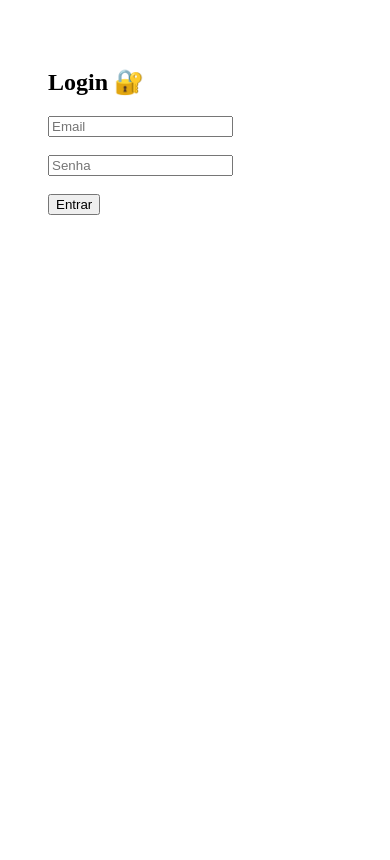
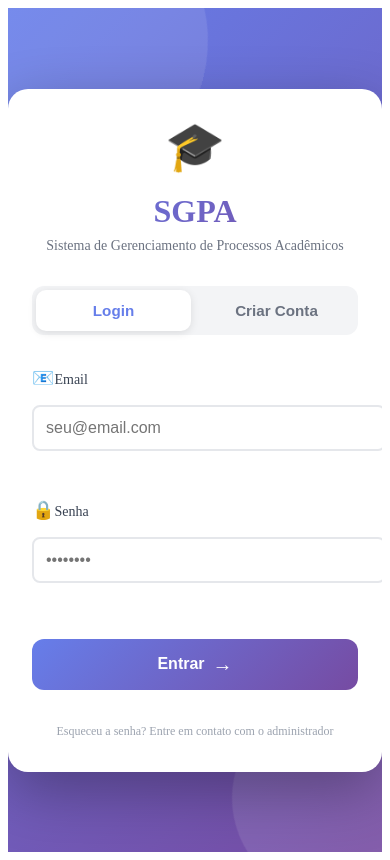
Before and after one commit to gabriel-goncalves1122/SGPA, a React (Vite) app in the folder FRONTEND/: page / in a window 390 px wide. Built offline with nearby package versions, Linux system fonts and the light colour scheme; no server answers.

Commit message:
Adicionar página de login com design responsivo, animações e funcionalidades de registro e autenticação

```diff
--- /dev/null
+++ b/FRONTEND/src/pages/Login.css
@@ -0,0 +1,347 @@
+.login-container {
+  min-height: 100vh;
+  display: flex;
+  align-items: center;
+  justify-content: center;
+  position: relative;
+  overflow: hidden;
+  background: linear-gradient(135deg, #667eea 0%, #764ba2 100%);
+}
+
+.login-background {
+  position: absolute;
+  top: 0;
+  left: 0;
+  width: 100%;
+  height: 100%;
+  overflow: hidden;
+}
+
+.login-shapes {
+  position: relative;
+  width: 100%;
+  height: 100%;
+}
+
+.shape {
+  position: absolute;
+  border-radius: 50%;
+  background: rgba(255, 255, 255, 0.1);
+  animation: float 20s infinite ease-in-out;
+}
+
+.shape-1 {
+  width: 300px;
+  height: 300px;
+  top: -100px;
+  left: -100px;
+  animation-delay: 0s;
+}
+
+.shape-2 {
+  width: 200px;
+  height: 200px;
+  bottom: -50px;
+  right: -50px;
+  animation-delay: 3s;
+}
+
+.shape-3 {
+  width: 400px;
+  height: 400px;
+  top: 50%;
+  left: 50%;
+  transform: translate(-50%, -50%);
+  animation-delay: 6s;
+}
+
+@keyframes float {
+  0%, 100% {
+    transform: translateY(0) rotate(0deg);
+  }
+  50% {
+    transform: translateY(-30px) rotate(180deg);
+  }
+}
+
+.login-card {
+  position: relative;
+  z-index: 1;
+  background: white;
+  border-radius: 24px;
+  box-shadow: 0 20px 60px rgba(0, 0, 0, 0.3);
+  padding: 3rem;
+  width: 90%;
+  max-width: 450px;
+  animation: slideUp 0.5s ease-out;
+}
+
+@keyframes slideUp {
+  from {
+    opacity: 0;
+    transform: translateY(30px);
+  }
+  to {
+    opacity: 1;
+    transform: translateY(0);
+  }
+}
+
+.login-header {
+  text-align: center;
+  margin-bottom: 2rem;
+}
+
+.login-logo {
+  font-size: 4rem;
+  margin-bottom: 1rem;
+  animation: bounce 2s infinite;
+}
+
+@keyframes bounce {
+  0%, 100% {
+    transform: translateY(0);
+  }
+  50% {
+    transform: translateY(-10px);
+  }
+}
+
+.login-header h1 {
+  margin: 0;
+  font-size: 2.5rem;
+  font-weight: 700;
+  background: linear-gradient(135deg, #667eea 0%, #764ba2 100%);
+  -webkit-background-clip: text;
+  -webkit-text-fill-color: transparent;
+  background-clip: text;
+}
+
+.login-header p {
+  margin: 0.5rem 0 0 0;
+  color: #6b7280;
+  font-size: 0.875rem;
+}
+
+.login-tabs {
+  display: flex;
+  gap: 0.5rem;
+  margin-bottom: 2rem;
+  background: #f3f4f6;
+  padding: 0.25rem;
+  border-radius: 12px;
+}
+
+.tab {
+  flex: 1;
+  padding: 0.75rem;
+  border: none;
+  background: transparent;
+  color: #6b7280;
+  font-size: 0.95rem;
+  font-weight: 600;
+  border-radius: 10px;
+  cursor: pointer;
+  transition: all 0.3s;
+}
+
+.tab:hover {
+  color: #374151;
+}
+
+.tab.active {
+  background: white;
+  color: #667eea;
+  box-shadow: 0 2px 8px rgba(0, 0, 0, 0.1);
+}
+
+.login-form {
+  display: flex;
+  flex-direction: column;
+  gap: 1.5rem;
+}
+
+.form-group {
+  display: flex;
+  flex-direction: column;
+  gap: 0.5rem;
+}
+
+.form-group label {
+  display: flex;
+  align-items: center;
+  gap: 0.5rem;
+  font-weight: 600;
+  color: #374151;
+  font-size: 0.875rem;
+}
+
+.form-group .icon {
+  font-size: 1.125rem;
+}
+
+.form-group input {
+  padding: 0.875rem 1rem;
+  border: 2px solid #e5e7eb;
+  border-radius: 12px;
+  font-size: 1rem;
+  transition: all 0.3s;
+  background: white;
+}
+
+.form-group input:focus {
+  outline: none;
+  border-color: #667eea;
+  box-shadow: 0 0 0 3px rgba(102, 126, 234, 0.1);
+}
+
+.form-group input:disabled {
+  background: #f9fafb;
+  cursor: not-allowed;
+}
+
+.error-message {
+  display: flex;
+  align-items: center;
+  gap: 0.5rem;
+  padding: 0.875rem 1rem;
+  background: #fef2f2;
+  border: 2px solid #fecaca;
+  border-radius: 12px;
+  color: #dc2626;
+  font-size: 0.875rem;
+  animation: shake 0.5s;
+}
+
+@keyframes shake {
+  0%, 100% { transform: translateX(0); }
+  25% { transform: translateX(-10px); }
+  75% { transform: translateX(10px); }
+}
+
+.error-icon {
+  font-size: 1.25rem;
+}
+
+.login-button {
+  display: flex;
+  align-items: center;
+  justify-content: center;
+  gap: 0.5rem;
+  padding: 1rem;
+  border: none;
+  background: linear-gradient(135deg, #667eea 0%, #764ba2 100%);
+  color: white;
+  font-size: 1rem;
+  font-weight: 600;
+  border-radius: 12px;
+  cursor: pointer;
+  transition: all 0.3s;
+  margin-top: 0.5rem;
+}
+
+.login-button:hover:not(:disabled) {
+  transform: translateY(-2px);
+  box-shadow: 0 8px 16px rgba(102, 126, 234, 0.3);
+}
+
+.login-button:active:not(:disabled) {
+  transform: translateY(0);
+}
+
+.login-button:disabled {
+  opacity: 0.7;
+  cursor: not-allowed;
+}
+
+.login-button .arrow {
+  font-size: 1.25rem;
+  transition: transform 0.3s;
+}
+
+.login-button:hover:not(:disabled) .arrow {
+  transform: translateX(5px);
+}
+
+.spinner {
+  width: 16px;
+  height: 16px;
+  border: 2px solid rgba(255, 255, 255, 0.3);
+  border-top-color: white;
+  border-radius: 50%;
+  animation: spin 0.6s linear infinite;
+}
+
+@keyframes spin {
+  to {
+    transform: rotate(360deg);
+  }
+}
+
+.login-footer {
+  margin-top: 2rem;
+  text-align: center;
+}
+
+.login-footer p {
+  margin: 0;
+  color: #9ca3af;
+  font-size: 0.75rem;
+  line-height: 1.5;
+}
+
+/* Responsividade */
+@media (max-width: 640px) {
+  .login-card {
+    padding: 2rem 1.5rem;
+    border-radius: 20px;
+  }
+
+  .login-header h1 {
+    font-size: 2rem;
+  }
+
+  .login-logo {
+    font-size: 3rem;
+  }
+
+  .form-group input {
+    padding: 0.75rem;
+  }
+
+  .login-button {
+    padding: 0.875rem;
+  }
+}
+
+/* Animação de entrada */
+.login-card > * {
+  animation: fadeIn 0.6s ease-out backwards;
+}
+
+.login-header {
+  animation-delay: 0.1s;
+}
+
+.login-tabs {
+  animation-delay: 0.2s;
+}
+
+.login-form {
+  animation-delay: 0.3s;
+}
+
+.login-footer {
+  animation-delay: 0.4s;
+}
+
+@keyframes fadeIn {
+  from {
+    opacity: 0;
+    transform: translateY(20px);
+  }
+  to {
+    opacity: 1;
+    transform: translateY(0);
+  }
+}
--- a/FRONTEND/src/pages/Login.tsx
+++ b/FRONTEND/src/pages/Login.tsx
@@ -1,47 +1,142 @@
 import { useState } from "react";
-import { signInWithEmailAndPassword } from "firebase/auth";
+import { signInWithEmailAndPassword, createUserWithEmailAndPassword } from "firebase/auth";
 import { auth } from "../firebase/config";
+import "./Login.css";
 
 const Login = () => {
   const [email, setEmail] = useState("");
   const [senha, setSenha] = useState("");
   const [erro, setErro] = useState("");
+  const [isRegistering, setIsRegistering] = useState(false);
+  const [loading, setLoading] = useState(false);
 
   const handleLogin = async (e: React.FormEvent) => {
     e.preventDefault();
+    setLoading(true);
+    setErro("");
+
     try {
+      if (isRegistering) {
+        await createUserWithEmailAndPassword(auth, email, senha);
+      } else {
         await signInWithEmailAndPassword(auth, email, senha);
+      }
       window.location.href = "/dashboard";
     } catch (err: any) {
-      setErro("Erro ao fazer login: " + err.message);
+      if (err.code === "auth/user-not-found") {
+        setErro("Usuário não encontrado. Crie uma conta primeiro.");
+      } else if (err.code === "auth/wrong-password") {
+        setErro("Senha incorreta.");
+      } else if (err.code === "auth/email-already-in-use") {
+        setErro("Este email já está em uso.");
+      } else if (err.code === "auth/weak-password") {
+        setErro("Senha muito fraca. Use no mínimo 6 caracteres.");
+      } else {
+        setErro("Erro: " + err.message);
+      }
+    } finally {
+      setLoading(false);
     }
   };
 
   return (
-    <div style={{ padding: 40 }}>
-      <h2>Login 🔐</h2>
-      <form onSubmit={handleLogin}>
+    <div className="login-container">
+      <div className="login-background">
+        <div className="login-shapes">
+          <div className="shape shape-1"></div>
+          <div className="shape shape-2"></div>
+          <div className="shape shape-3"></div>
+        </div>
+      </div>
+
+      <div className="login-card">
+        <div className="login-header">
+          <div className="login-logo">🎓</div>
+          <h1>SGPA</h1>
+          <p>Sistema de Gerenciamento de Processos Acadêmicos</p>
+        </div>
+
+        <div className="login-tabs">
+          <button
+            className={`tab ${!isRegistering ? "active" : ""}`}
+            onClick={() => setIsRegistering(false)}
+            type="button"
+          >
+            Login
+          </button>
+          <button
+            className={`tab ${isRegistering ? "active" : ""}`}
+            onClick={() => setIsRegistering(true)}
+            type="button"
+          >
+            Criar Conta
+          </button>
+        </div>
+
+        <form onSubmit={handleLogin} className="login-form">
+          <div className="form-group">
+            <label htmlFor="email">
+              <span className="icon">📧</span>
+              Email
+            </label>
             <input
+              id="email"
               type="email"
-          placeholder="Email"
+              placeholder="seu@email.com"
               value={email}
               onChange={(e) => setEmail(e.target.value)}
               required
+              disabled={loading}
             />
-        <br />
-        <br />
+          </div>
+
+          <div className="form-group">
+            <label htmlFor="senha">
+              <span className="icon">🔒</span>
+              Senha
+            </label>
             <input
+              id="senha"
               type="password"
-          placeholder="Senha"
+              placeholder="••••••••"
               value={senha}
               onChange={(e) => setSenha(e.target.value)}
               required
+              disabled={loading}
+              minLength={6}
             />
-        <br />
-        <br />
-        <button type="submit">Entrar</button>
+          </div>
+
+          {erro && (
+            <div className="error-message">
+              <span className="error-icon">⚠️</span>
+              {erro}
+            </div>
+          )}
+
+          <button type="submit" className="login-button" disabled={loading}>
+            {loading ? (
+              <>
+                <span className="spinner"></span>
+                {isRegistering ? "Criando..." : "Entrando..."}
+              </>
+            ) : (
+              <>
+                {isRegistering ? "Criar Conta" : "Entrar"}
+                <span className="arrow">→</span>
+              </>
+            )}
+          </button>
         </form>
-      {erro && <p style={{ color: "red" }}>{erro}</p>}
+
+        <div className="login-footer">
+          <p>
+            {isRegistering
+              ? "Ao criar uma conta, você concorda com nossos Termos de Uso"
+              : "Esqueceu a senha? Entre em contato com o administrador"}
+          </p>
+        </div>
+      </div>
     </div>
   );
 };
```
Lines whose indentation alone changed are shown as unchanged.
